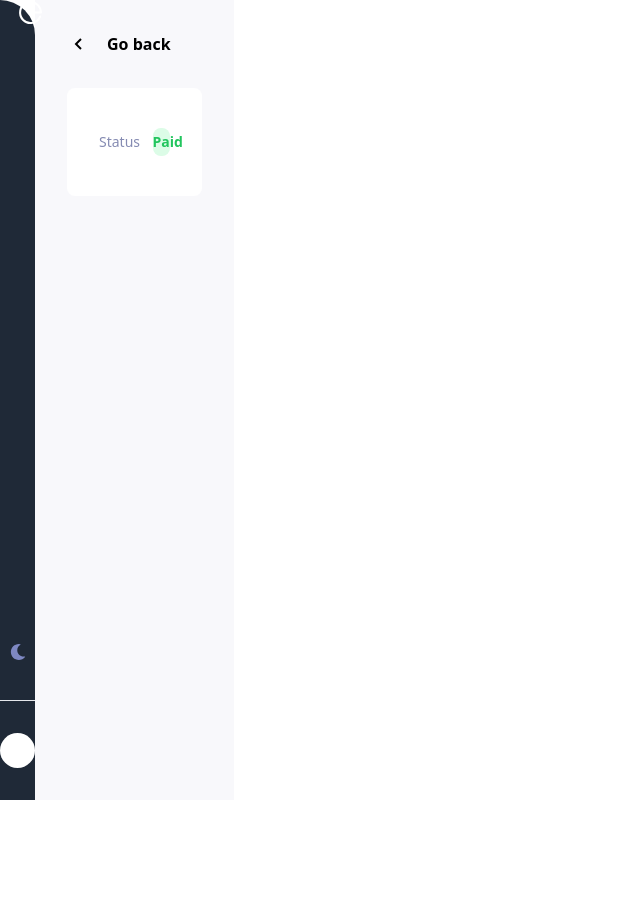
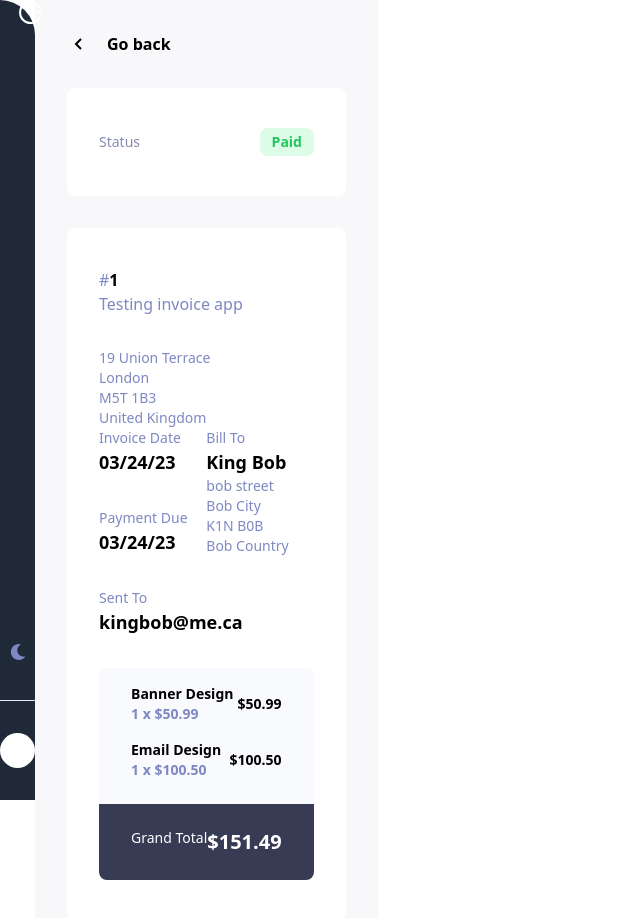
Before and after one commit to chungleee/invoices-app, a React (Vite) app: page /invoices/1 in a window 1280 px wide. Shown: the whole page, without its empty margins (0-640 px from the left). Before the commit the page ends 800 px from the top, so only its background shows below. Built offline with nearby package versions, Linux system fonts and the light colour scheme.

Commit message:
component styling and data display

```diff
--- a/src/pages/Invoice.jsx
+++ b/src/pages/Invoice.jsx
@@ -25,6 +25,90 @@ const Status = ({ status }) => {
 	);
 };
 
+const InvoiceSection = ({ billTo, billFrom, receipt_id, invoiceItemList }) => {
+	const calcGrandTotal = (items) => {
+		const total = items.reduce((acc, next) => {
+			return acc + parseFloat(next.priceTotal);
+		}, 0);
+
+		return total;
+	};
+
+	return (
+		<section className='bg-white rounded-lg px-8 py-10'>
+			<div className='flex flex-col gap-y-8'>
+				<div className='text-[#7E88C3]'>
+					<h2>
+						#<span className='font-bold text-black'>{receipt_id}</span>
+					</h2>
+					<h2>{billTo.projectDescription}</h2>
+				</div>
+				<div className='text-sm text-[#7E88C3]'>
+					<h2>{billFrom.streetAddress}</h2>
+					<h2>{billFrom.city}</h2>
+					<h2>{billFrom.postalCode}</h2>
+					<h2>{billFrom.country}</h2>
+				</div>
+			</div>
+
+			<div className='grid grid-cols-2 gap-y-8'>
+				<div className='flex flex-col justify-between'>
+					<div>
+						<h2 className='text-sm text-[#7e88c3]'>Invoice Date</h2>
+						<p className='font-bold text-lg'>{billTo.invoiceDate}</p>
+					</div>
+					<div>
+						<h2 className='text-sm text-[#7e88c3]'>Payment Due</h2>
+						<p className='font-bold text-lg'>{billTo.invoiceDate}</p>
+					</div>
+				</div>
+				<div>
+					<h2 className='text-sm text-[#7e88c3]'>Bill To</h2>
+					<div>
+						<h2 className='font-bold text-lg'>{billTo.clientName}</h2>
+						<h2 className='text-sm text-[#7e88c3]'>
+							{billTo.clientStreetAddress}
+						</h2>
+						<h2 className='text-sm text-[#7e88c3]'>{billTo.clientCity}</h2>
+						<h2 className='text-sm text-[#7e88c3]'>
+							{billTo.clientPostalCode}
+						</h2>
+						<h2 className='text-sm text-[#7e88c3]'>{billTo.clientCountry}</h2>
+					</div>
+				</div>
+				<div className='col-span-2'>
+					<h2 className='text-sm text-[#7e88c3]'>Sent To</h2>
+					<p className='font-bold text-lg'>{billTo.clientEmail}</p>
+				</div>
+
+				<div className='bg-[#F9FAFE] col-span-2 rounded-lg px-8 pt-4 '>
+					<div className='flex flex-col gap-y-4 pb-6'>
+						{invoiceItemList.map((item) => {
+							return (
+								<div className='text-black font-bold text-sm flex justify-between'>
+									<div>
+										<h2>{item.itemName}</h2>
+										<p className='text-[#7e88c3]'>{`${item.itemQuantity} x $${item.itemPrice}`}</p>
+									</div>
+									<div className='flex items-center'>
+										<p>${item.priceTotal}</p>
+									</div>
+								</div>
+							);
+						})}
+					</div>
+					<div className='text-white text-sm bg-[#373B53] rounded-b-lg -mx-8 px-8 py-6 flex justify-between'>
+						<p>Grand Total</p>
+						<p className='text-xl font-bold'>
+							${calcGrandTotal(invoiceItemList)}
+						</p>
+					</div>
+				</div>
+			</div>
+		</section>
+	);
+};
+
 const Invoice = ({ params }) => {
 	const { invoiceId } = params;
 	const [invoiceData, setInvoiceData] = useState({});
@@ -44,11 +128,11 @@ const Invoice = ({ params }) => {
 		return <div>Loading...</div>;
 	}
 
-	const { status } = invoiceData;
+	const { status, receipt_id, billFrom, billTo, invoiceItemList } = invoiceData;
 	return (
-		<main className='bg-[#F8F8FB] px-8'>
+		<main className='bg-[#F8F8FB] px-8 flex flex-col gap-y-8 pt-8'>
 			<Link href='/'>
-				<a className='flex items-center w-fit py-8'>
+				<a className='flex items-center w-fit'>
 					<span>
 						<LeftArrowIcon />
 					</span>
@@ -57,6 +141,13 @@ const Invoice = ({ params }) => {
 			</Link>
 
 			<Status status={status} />
+
+			<InvoiceSection
+				billTo={billTo}
+				billFrom={billFrom}
+				invoiceItemList={invoiceItemList}
+				receipt_id={receipt_id}
+			/>
 		</main>
 	);
 };
```
